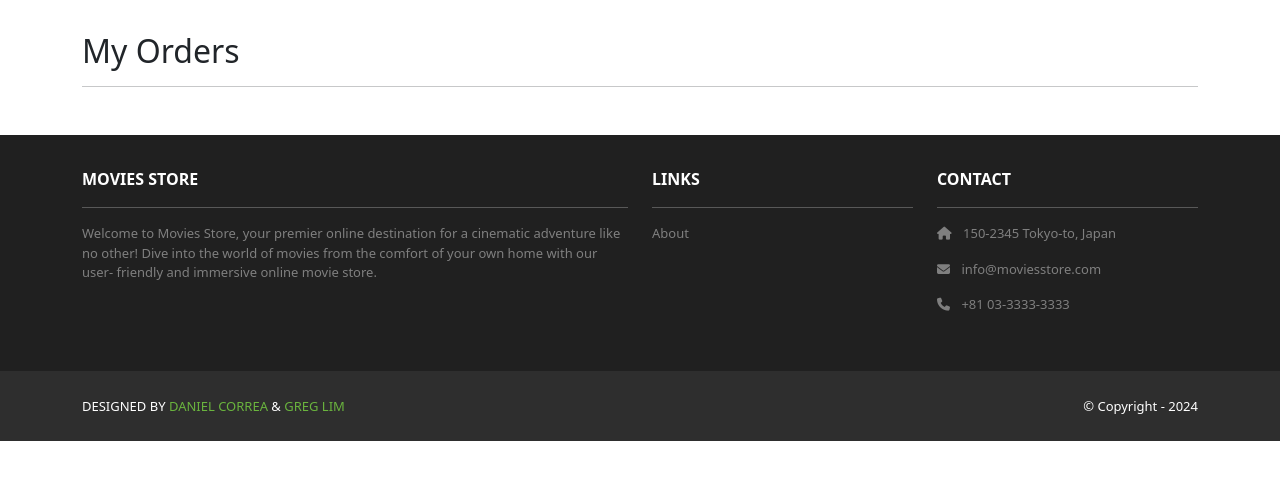
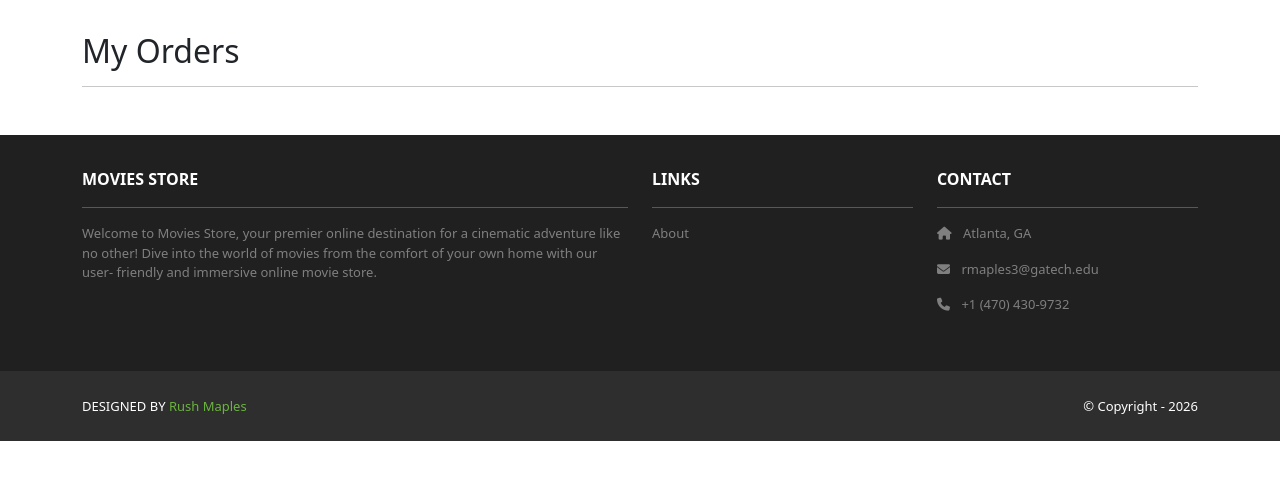
Before and after one commit to RushMaples/MovieStore, a Django app: page /accounts/orders/ in a window 1280 px wide. Shown: the part 82-562 px from the top of the page. Run offline with Django 5.2, Linux system fonts and the light colour scheme; a user stored in the database is signed in; data comes from the database, SQL or seed files in the repository; parts of the project's set-up code (start-up, migrations or seed data) failed here and were passed over; some libraries are stand-ins or nearby versions.

Commit message:
Fixed contact info

```diff
--- a/moviestore/moviestore/templates/base.html
+++ b/moviestore/moviestore/templates/base.html
@@ -99,13 +99,13 @@
             <b>CONTACT</b>
             <hr />
             <p><i class="fas fa-home me-2"></i>
-              150-2345 Tokyo-to, Japan
+              Atlanta, GA
             </p>
             <p><i class="fas fa-envelope me-2"></i>
-              info@moviesstore.com
+              rmaples3@gatech.edu
             </p>
             <p><i class="fas fa-phone me-2"></i>
-              +81 03-3333-3333
+              +1 (470) 430-9732
             </p>
           </div>
         </div>
@@ -116,14 +116,12 @@
            justify-content-between">
         <div class="me-5 text-white">
           <span>DESIGNED BY
-            <a href="https://www.x.com/danielgarax"
-            target="_blank">DANIEL CORREA</a> &
-            <a href="https://www.x.com/greglim81"
-            target="_blank">GREG LIM</a>
+            <a href="https://github.com/RushMaples"
+            target="_blank">Rush Maples</a>
           </span>
         </div>
         <div class="text-white">
-          <span>© Copyright - 2024</span>
+          <span>© Copyright - 2026</span>
         </div>
       </div>
     </section>
```
